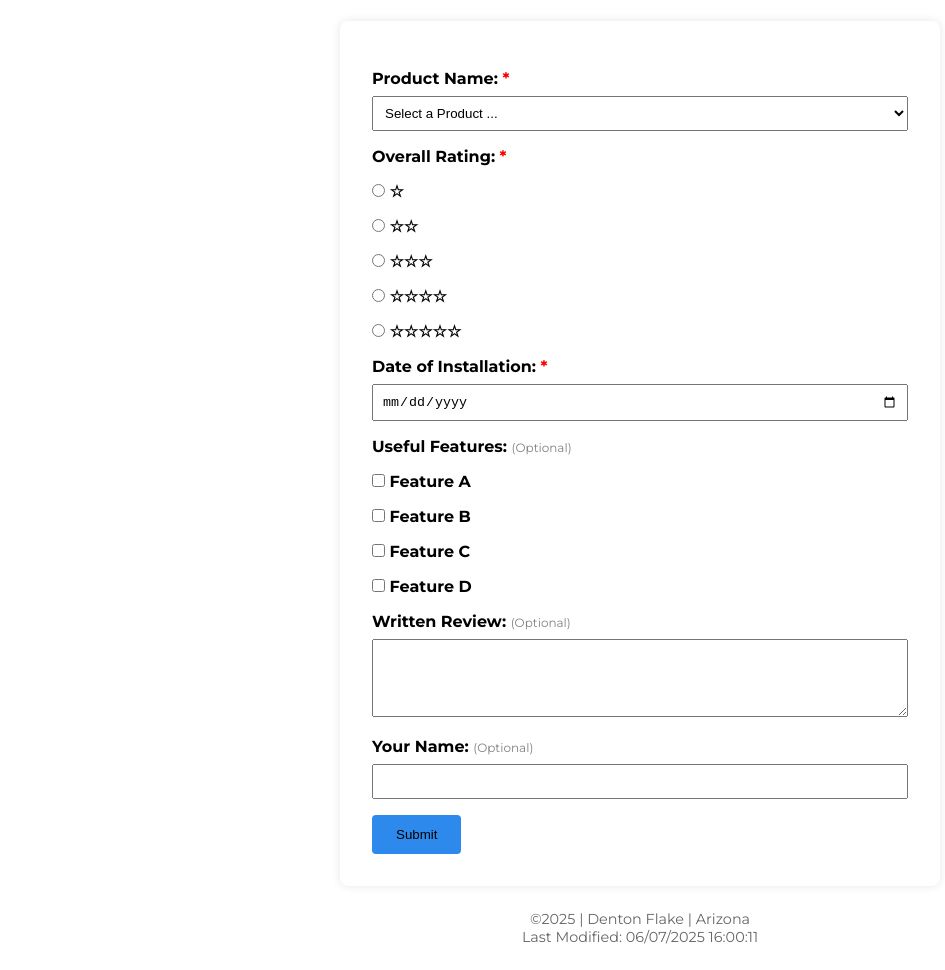
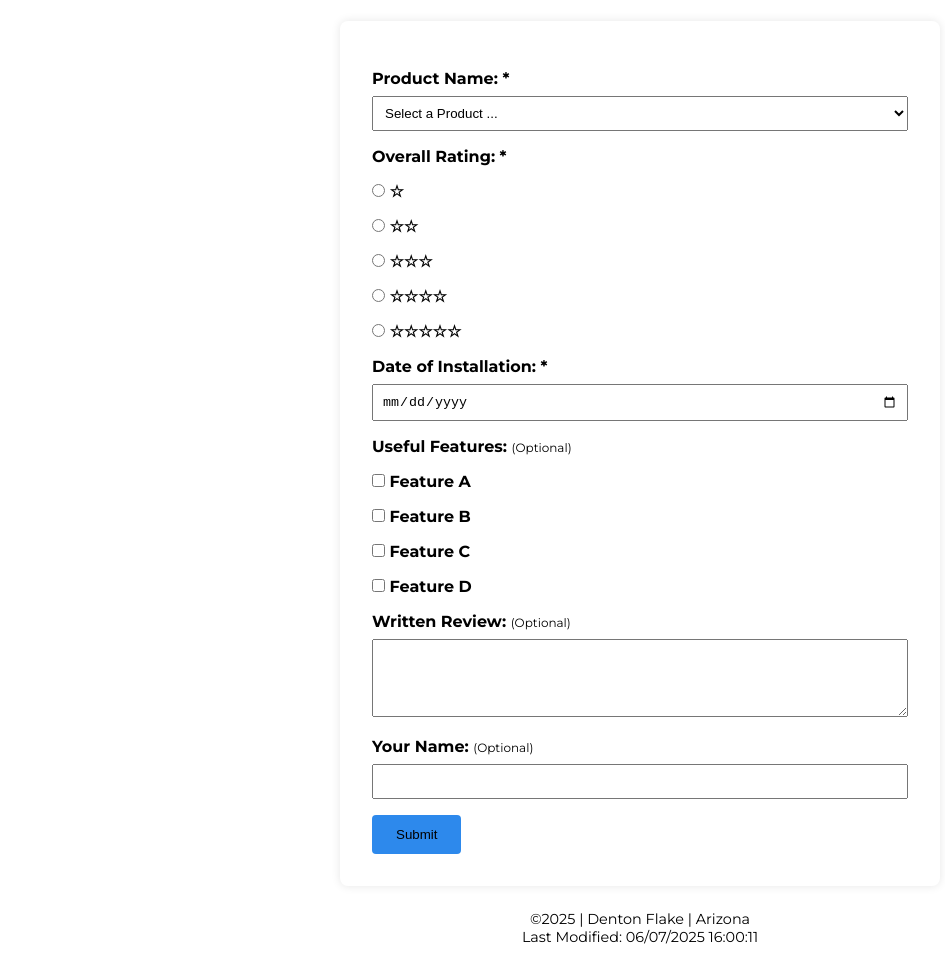
Before and after one commit to dentonflake/wdd131, a plain HTML site: page form.html in a window 1280 px wide. Shown: the part 56-1026 px from the top of the page, without its empty margins (0-945 px from the left). Drawn offline with Linux system fonts and the light colour scheme.

Commit message:
Fixed color contrast errors

```diff
--- a/styles/form.css
+++ b/styles/form.css
@@ -65,12 +65,7 @@ input[type="submit"]:hover {
     background-color: #1c73d0;
 }
 
-.required {
-    color: red;
-}
-
 .optional {
-    color: grey;
     font-size: 0.75rem;
     font-weight: 400;
 }
@@ -86,5 +81,4 @@ footer {
     text-align: center;
     padding: 1.5rem;
     font-size: 0.9rem;
-    color: #666;
 }
```
